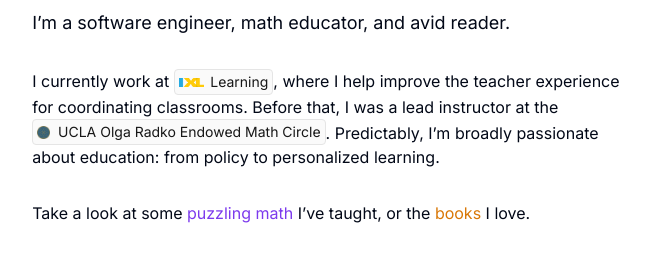
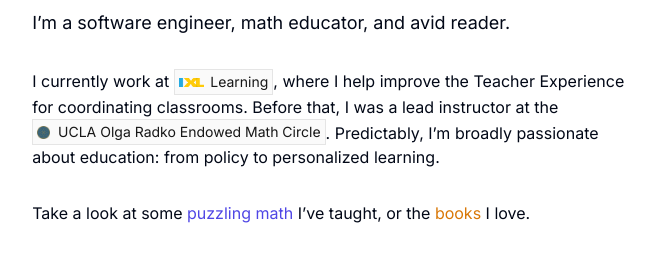
Before and after one commit to andyshen55/portfolio, a Next.js app: page / in a window 1280 px wide. Shown: the part 155-428 px from the top of the page, without its empty margins (305-973 px from the left). Built offline with nearby package versions, Linux system fonts and the light colour scheme.

Commit message:
Reduced bottom margin + changed home page link color

```diff
--- a/app/layout.tsx
+++ b/app/layout.tsx
@@ -18,7 +18,7 @@ export default function RootLayout({
 }) {
   return (
     <html lang="en">
-      <body className={inter.className + " wrapper mt-8 mb-40"}>
+      <body className={inter.className + " wrapper mt-8 mb-24"}>
         <NavBar />
         {children}
       </body>
--- a/app/page.tsx
+++ b/app/page.tsx
@@ -13,7 +13,10 @@ function Badge(
     <a
       {...props}
       target="_blank"
-      className="border border-neutral-200 dark:border-neutral-700 bg-neutral-50 dark:bg-neutral-800 rounded p-1 text-sm inline-flex items-center leading-4 text-neutral-900 dark:text-neutral-100 no-underline"
+      className={
+        "border border-neutral-200 bg-neutral-50 text-neutral-900 no-underline" +
+        "rounded p-1 text-sm inline-flex items-center leading-4"
+      }
     />
   );
 }
@@ -65,7 +68,7 @@ export default function Home() {
             <Image src="/ixl.png" width="25" height="25" alt="IXL logo" />
             &thinsp; Learning
           </Badge>
-          , where I help improve the teacher experience for coordinating
+          , where I help improve the Teacher Experience for coordinating
           classrooms. Before that, I was a lead instructor at the{" "}
           <Badge href="https://circles.math.ucla.edu/">
             <Image src="/ormc.png" width="13" height="13" alt="ORMC logo" />
@@ -77,7 +80,7 @@ export default function Home() {
         <p className="mt-8">
           Take a look at some{" "}
           <Link
-            className=" text-violet-600 hover:text-teal-400 transition-all"
+            className=" text-indigo-600 hover:text-teal-400 transition-all"
             href="/circle"
           >
             puzzling math{" "}
```
